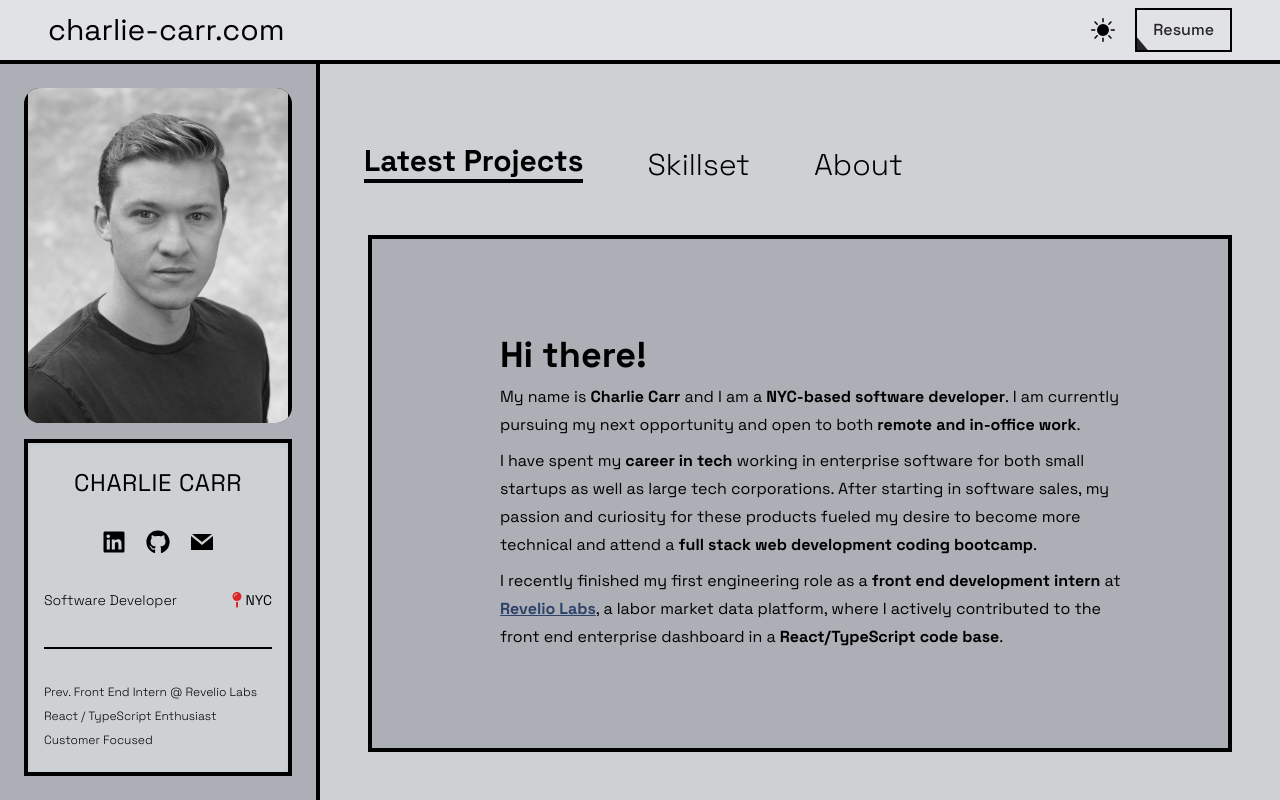
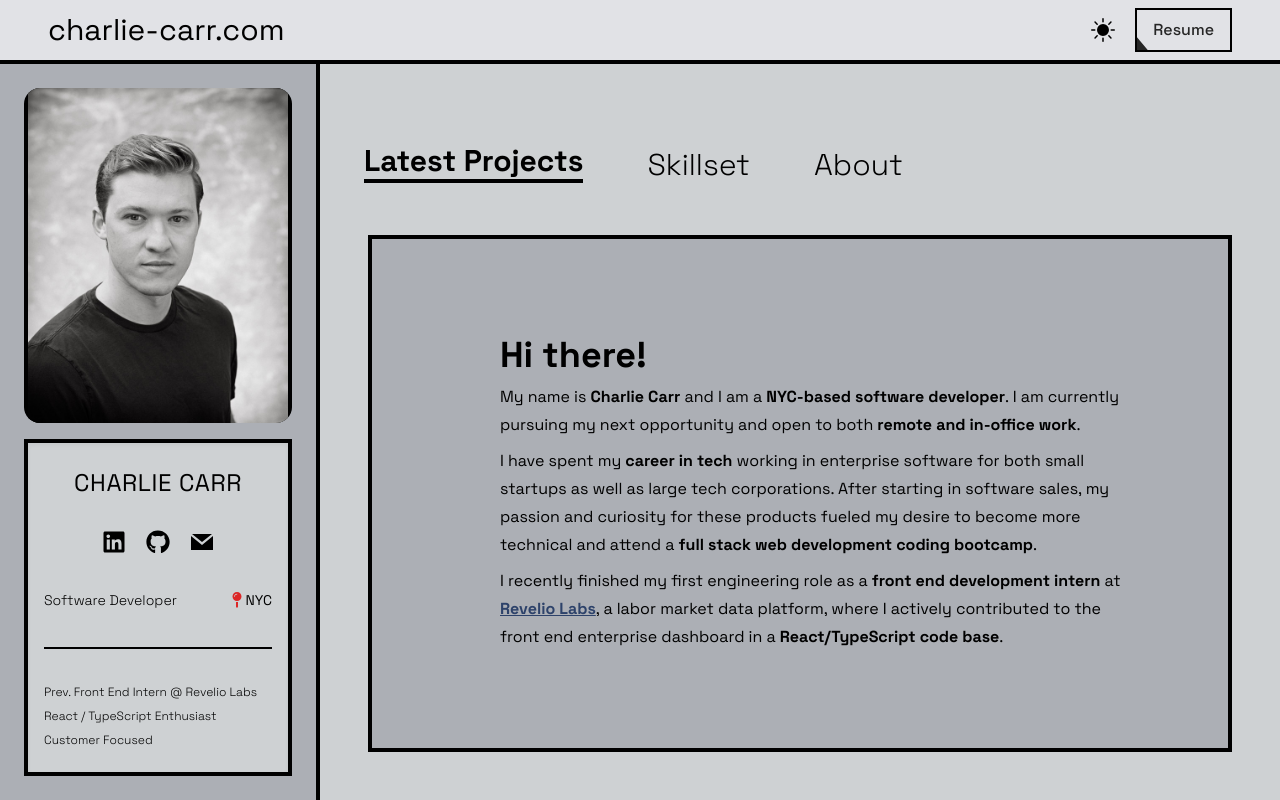
Before and after one commit to CharlesCarr/charlie-portfolio, a Next.js app: page /about in a window 1280 px wide. Built offline with nearby package versions, Linux system fonts and the light colour scheme.

Commit message:
update headshot

```diff
--- a/components/LeftSection.tsx
+++ b/components/LeftSection.tsx
@@ -11,11 +11,11 @@ function LeftSection() {
     <section className="w-full lg:w-1/4 h-header flex flex-col sm:flex-col-reverse md:flex-row lg:flex-col justify-center md:justify-around items-center lg:border-r-4 border-black dark:border-gray-200 border-0 border-b-4 lg:border-b-0 px-6 py-6 bg-[#acafb5] dark:bg-neutral-800">
       <div className="bg-black rounded-2xl w-52 h-60 sm:w-60 sm:h-1/2 lg:w-full lg:h-left flex flex-col justify-center items-center relative">
         <Image
-          src="/images/headshot.jpeg"
+          src="/images/headshot.jpg"
           alt="headshot"
           fill
           priority
-          className="rounded-2xl object-cover md:object-contain overflow-hidden"
+          className="rounded-2xl object-cover xl:object-contain overflow-hidden"
         />
       </div>
 
```
Also changed, not shown: public/images/headshot.jpeg (deleted), public/images/headshot.jpg (added).
